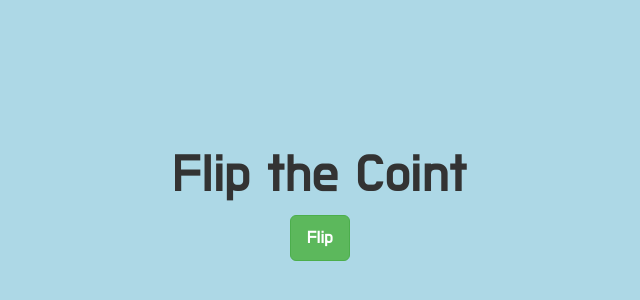
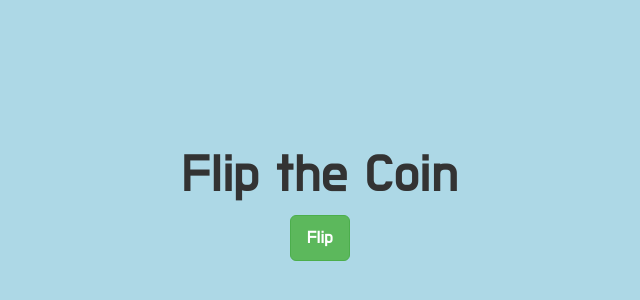
Before and after one commit to KennethLarin/flippingCoin, a plain HTML site: page index.html in a window 1280 px wide. Shown: the part 18-318 px from the top of the page, without its empty margins (320-960 px from the left). Drawn offline with nearby package versions, Linux system fonts and the light colour scheme.

Commit message:
fixed typo in the h1

```diff
--- a/index.html
+++ b/index.html
@@ -25,7 +25,7 @@
     <div class="container">
       <div class="row">
         <div class="col-xs-1-12">
-          <h1>Flip the Coint</h1>
+          <h1>Flip the Coin</h1>
           <div class="btn btn-success btn-lg" id="flip">Flip</div>
           <h2 id="result"></h2>
         </div>
```
